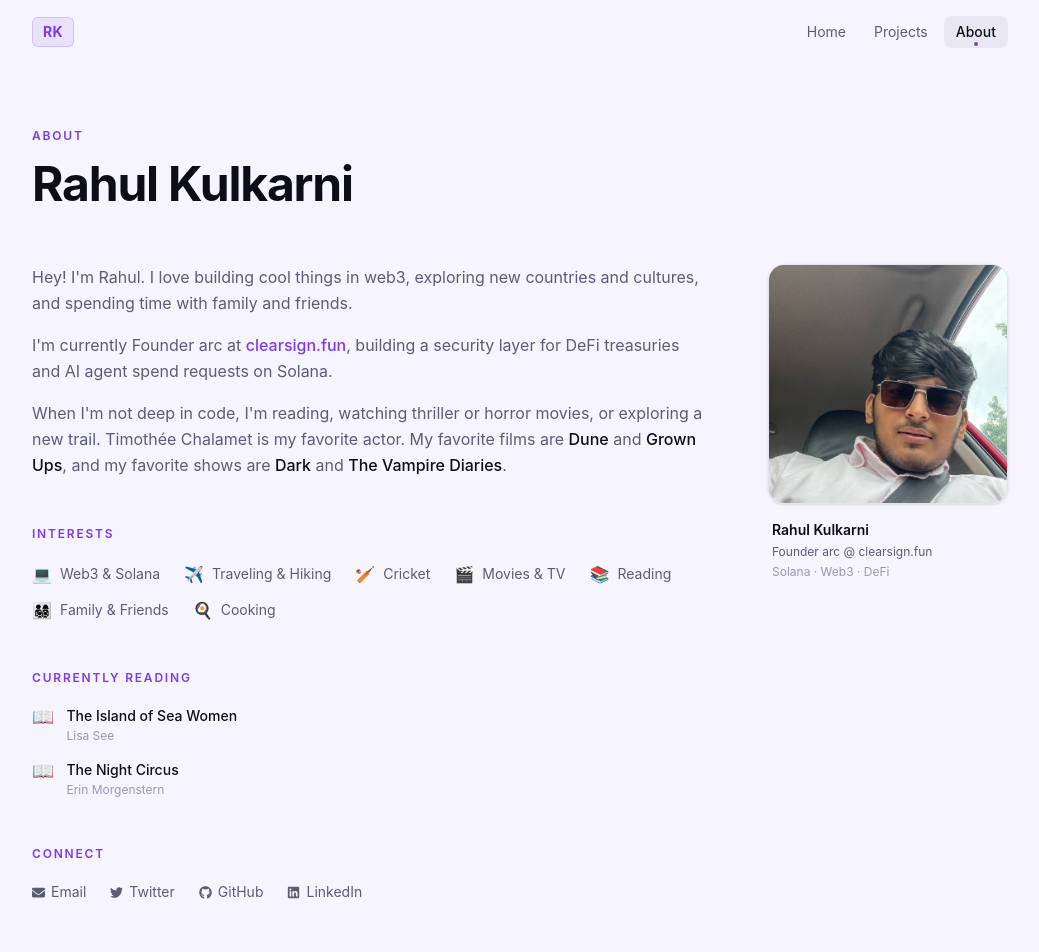
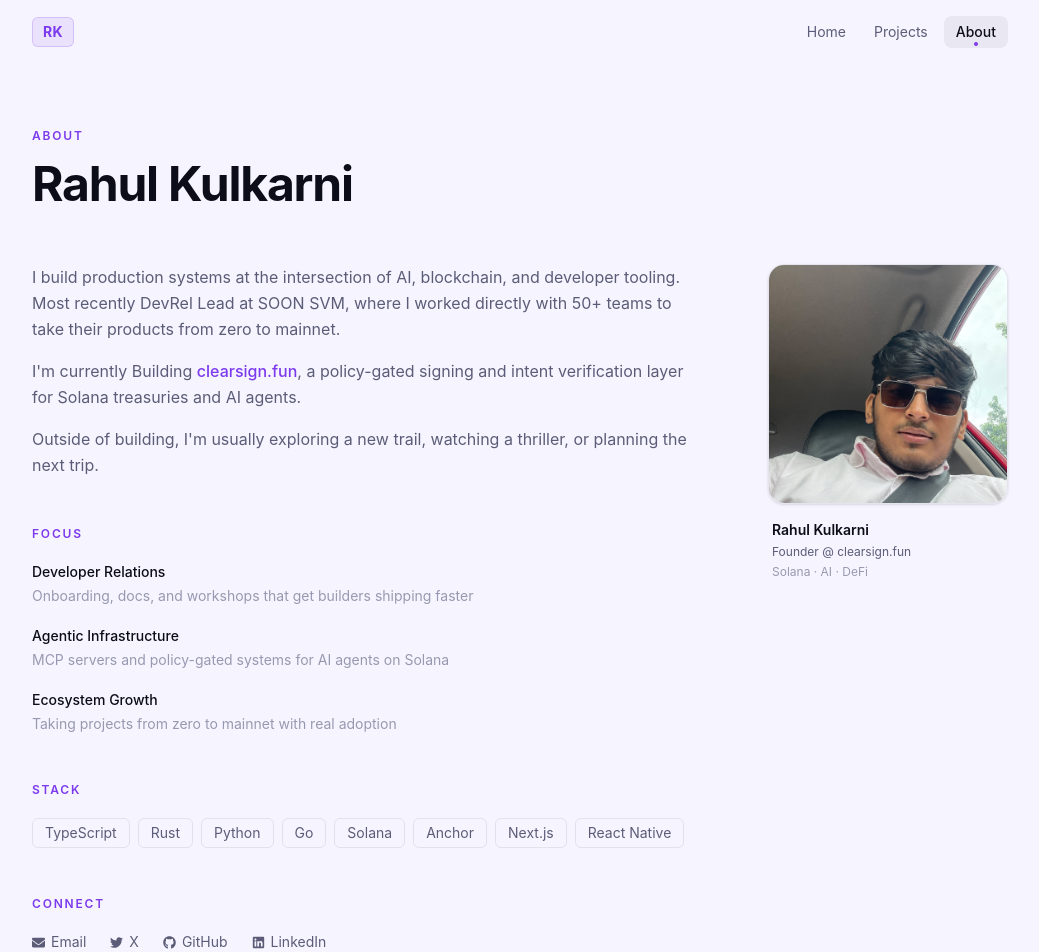
Before and after one commit to rkmonarch/portfolio, a Next.js app: page /about in a window 1280 px wide. Shown: the top 952 px of the page, without its empty margins (120-1159 px from the left). Built offline with nearby package versions, Linux system fonts and the light colour scheme.

Commit message:
chore: projects

```diff
--- a/src/app/about/page.tsx
+++ b/src/app/about/page.tsx
@@ -1,27 +1,42 @@
-'use client';
-import React from 'react';
-import { FaEnvelope, FaTwitter, FaGithub, FaLinkedin } from 'react-icons/fa';
+"use client";
+import React from "react";
+import { FaEnvelope, FaTwitter, FaGithub, FaLinkedin } from "react-icons/fa";
 
-const interests = [
-  { icon: '💻', label: 'Web3 & Solana' },
-  { icon: '✈️', label: 'Traveling & Hiking' },
-  { icon: '🏏', label: 'Cricket' },
-  { icon: '🎬', label: 'Movies & TV' },
-  { icon: '📚', label: 'Reading' },
-  { icon: '👨‍👩‍👧‍👦', label: 'Family & Friends' },
-  { icon: '🍳', label: 'Cooking' },
+const focus = [
+  {
+    label: "Developer Relations",
+    detail: "Onboarding, docs, and workshops that get builders shipping faster",
+  },
+  {
+    label: "Agentic Infrastructure",
+    detail: "MCP servers and policy-gated systems for AI agents on Solana",
+  },
+  {
+    label: "Ecosystem Growth",
+    detail: "Taking projects from zero to mainnet with real adoption",
+  },
 ];
 
-const currentlyReading = [
-  { title: 'The Island of Sea Women', author: 'Lisa See' },
-  { title: 'The Night Circus', author: 'Erin Morgenstern' },
+const stack = [
+  "TypeScript",
+  "Rust",
+  "Python",
+  "Go",
+  "Solana",
+  "Anchor",
+  "Next.js",
+  "React Native",
 ];
 
 const socials = [
-  { href: 'mailto:rkweb3.00@gmail.com', Icon: FaEnvelope, label: 'Email' },
-  { href: 'https://twitter.com/0xrahul', Icon: FaTwitter, label: 'Twitter' },
-  { href: 'https://github.com/rkmonarch', Icon: FaGithub, label: 'GitHub' },
-  { href: 'https://linkedin.com/in/0xrahul', Icon: FaLinkedin, label: 'LinkedIn' },
+  { href: "mailto:rkweb3.00@gmail.com", Icon: FaEnvelope, label: "Email" },
+  { href: "https://x.com/0xrahul", Icon: FaTwitter, label: "X" },
+  { href: "https://github.com/rkmonarch", Icon: FaGithub, label: "GitHub" },
+  {
+    href: "https://linkedin.com/in/0xrahul",
+    Icon: FaLinkedin,
+    label: "LinkedIn",
+  },
 ];
 
 export default function AboutPage() {
@@ -29,7 +44,9 @@ export default function AboutPage() {
     <main className="max-w-5xl mx-auto px-6 py-16">
       {/* Header */}
       <div className="mb-14">
-        <p className="text-xs font-mono text-[#7C3AED] uppercase tracking-[0.15em] mb-4 font-semibold">About</p>
+        <p className="text-xs font-mono text-[#7C3AED] uppercase tracking-[0.15em] mb-4 font-semibold">
+          About
+        </p>
         <h1 className="text-4xl md:text-5xl font-bold text-[#0d0d1a] tracking-tight">
           Rahul Kulkarni
         </h1>
@@ -38,15 +55,16 @@ export default function AboutPage() {
       <div className="grid grid-cols-1 md:grid-cols-[1fr_240px] gap-16 items-start">
         {/* Left */}
         <div className="space-y-12">
-
           {/* Bio */}
           <div className="space-y-4 text-[#5c5c78] text-base leading-relaxed">
             <p>
-              Hey! I&apos;m Rahul. I love building cool things in web3, exploring new countries
-              and cultures, and spending time with family and friends.
+              I build production systems at the intersection of AI, blockchain,
+              and developer tooling. Most recently DevRel Lead at SOON SVM,
+              where I worked directly with 50+ teams to take their products from
+              zero to mainnet.
             </p>
             <p>
-              I&apos;m currently Founder arc at{' '}
+              I&apos;m currently Building{" "}
               <a
                 href="https://clearsign.fun"
                 target="_blank"
@@ -55,52 +73,48 @@ export default function AboutPage() {
               >
                 clearsign.fun
               </a>
-              , building a security layer for DeFi treasuries and AI agent spend requests on Solana.
+              , a policy-gated signing and intent verification layer for Solana
+              treasuries and AI agents.
             </p>
             <p>
-              When I&apos;m not deep in code, I&apos;m reading, watching thriller or horror movies,
-              or exploring a new trail. Timothée Chalamet is my favorite actor. My favorite films
-              are <strong className="text-[#0d0d1a] font-medium">Dune</strong> and{' '}
-              <strong className="text-[#0d0d1a] font-medium">Grown Ups</strong>, and my favorite
-              shows are <strong className="text-[#0d0d1a] font-medium">Dark</strong> and{' '}
-              <strong className="text-[#0d0d1a] font-medium">The Vampire Diaries</strong>.
+              Outside of building, I&apos;m usually exploring a new trail,
+              watching a thriller, or planning the next trip.
             </p>
           </div>
 
-          {/* Interests — no boxes, just clean inline chips */}
+          {/* Focus areas */}
           <div>
             <p className="text-xs font-mono text-[#7C3AED] uppercase tracking-[0.15em] mb-5 font-semibold">
-              Interests
+              Focus
             </p>
-            <div className="flex flex-wrap gap-x-6 gap-y-3">
-              {interests.map(({ icon, label }) => (
-                <span key={label} className="flex items-center gap-2 text-[#5c5c78]">
-                  <span className="text-base">{icon}</span>
-                  <span className="text-sm">{label}</span>
+            <div className="space-y-5">
+              {focus.map(({ label, detail }) => (
+                <div key={label}>
+                  <p className="text-sm font-medium text-[#0d0d1a]">{label}</p>
+                  <p className="text-sm text-[#9898b0] mt-1">{detail}</p>
+                </div>
+              ))}
+            </div>
+          </div>
+
+          {/* Stack */}
+          <div>
+            <p className="text-xs font-mono text-[#7C3AED] uppercase tracking-[0.15em] mb-5 font-semibold">
+              Stack
+            </p>
+            <div className="flex flex-wrap gap-2">
+              {stack.map((tech) => (
+                <span
+                  key={tech}
+                  className="text-sm text-[#5c5c78] border border-black/[0.08] rounded-md px-3 py-1"
+                >
+                  {tech}
                 </span>
               ))}
             </div>
           </div>
 
-          {/* Currently Reading */}
-          <div>
-            <p className="text-xs font-mono text-[#7C3AED] uppercase tracking-[0.15em] mb-5 font-semibold">
-              Currently Reading
-            </p>
-            <div className="space-y-4">
-              {currentlyReading.map(({ title, author }) => (
-                <div key={title} className="flex items-start gap-3">
-                  <span className="text-lg mt-0.5 leading-none">📖</span>
-                  <div>
-                    <p className="text-sm font-medium text-[#0d0d1a]">{title}</p>
-                    <p className="text-xs text-[#9898b0] mt-0.5">{author}</p>
-                  </div>
-                </div>
-              ))}
-            </div>
-          </div>
-
-          {/* Connect — plain text links, no boxes */}
+          {/* Connect */}
           <div>
             <p className="text-xs font-mono text-[#7C3AED] uppercase tracking-[0.15em] mb-5 font-semibold">
               Connect
@@ -120,7 +134,6 @@ export default function AboutPage() {
               ))}
             </div>
           </div>
-
         </div>
 
         {/* Right: Photo */}
@@ -133,9 +146,11 @@ export default function AboutPage() {
             />
           </div>
           <div className="space-y-1 pl-1">
-            <p className="text-sm font-semibold text-[#0d0d1a]">Rahul Kulkarni</p>
-            <p className="text-xs text-[#5c5c78]">Founder arc @ clearsign.fun</p>
-            <p className="text-xs text-[#9898b0]">Solana · Web3 · DeFi</p>
+            <p className="text-sm font-semibold text-[#0d0d1a]">
+              Rahul Kulkarni
+            </p>
+            <p className="text-xs text-[#5c5c78]">Founder @ clearsign.fun</p>
+            <p className="text-xs text-[#9898b0]">Solana · AI · DeFi</p>
           </div>
         </div>
       </div>
--- a/src/app/page.tsx
+++ b/src/app/page.tsx
@@ -1,66 +1,66 @@
-import React from 'react';
-import Link from 'next/link';
+import React from "react";
+import Link from "next/link";
 
 const experience = [
   {
-    company: 'clearsign.fun',
-    role: 'Founder arc',
-    period: '2026–Current',
-    link: 'https://clearsign.fun',
-    color: '#7C3AED',
+    company: "clearsign.fun",
+    role: "Founder",
+    period: "2026–Current",
+    link: "https://clearsign.fun",
+    color: "#7C3AED",
   },
   {
-    company: 'SOON SVM',
-    role: 'DevRel Lead',
-    period: '2024–2026',
-    link: 'https://twitter.com/soon_svm',
-    color: '#6B7280',
+    company: "SOON SVM",
+    role: "DevRel Lead",
+    period: "2024–2026",
+    link: "https://twitter.com/soon_svm",
+    color: "#6B7280",
   },
   {
-    company: 'Solana Labs',
-    role: 'Solana Fellow',
-    period: '2024',
-    link: 'https://twitter.com/solana',
-    color: '#059669',
+    company: "Solana Labs",
+    role: "Solana Fellow",
+    period: "2024",
+    link: "https://twitter.com/solana",
+    color: "#059669",
   },
   {
-    company: 'Shuffles',
-    role: 'Founder',
-    period: '2024',
-    link: 'https://twitter.com/shuffles_xyz',
-    color: '#0284C7',
+    company: "Shuffles",
+    role: "Founder",
+    period: "2024",
+    link: "https://twitter.com/shuffles_xyz",
+    color: "#0284C7",
   },
   {
-    company: 'Fetcch',
-    role: 'DevRel',
-    period: '2023–2024',
-    link: 'https://twitter.com/FetcchX',
-    color: '#DB2777',
+    company: "Fetcch",
+    role: "DevRel",
+    period: "2023–2024",
+    link: "https://twitter.com/FetcchX",
+    color: "#DB2777",
   },
   {
-    company: 'iCeipts Technologies',
-    role: 'Software Engineer',
-    period: '2021–2023',
-    link: 'https://iceipts.com',
-    color: '#D97706',
+    company: "iCeipts Technologies",
+    role: "Software Engineer",
+    period: "2021–2023",
+    link: "https://iceipts.com",
+    color: "#D97706",
   },
 ];
 
 const featured = [
   {
-    title: 'SLOGAN SDK',
-    link: 'https://www.npmjs.com/package/@rkmonarch/slogan',
-    desc: 'Privacy SDK for Solana with stealth addresses, payment discovery, claim flows, and mixer primitives.',
+    title: "clearsign",
+    link: "https://clearsign.fun",
+    desc: "Security layer for DeFi treasuries and AI agent spend requests. OWS-native multi-signature with human-readable proposals, tamper-proof TTL, anomaly detection, and secure remote signing on Solana.",
   },
   {
-    title: 'clearsign',
-    link: 'https://www.npmjs.com/package/clearsign',
-    desc: 'OWS-native security layer for treasury and AI agent spend approvals with readable proposals and remote signing.',
+    title: "Shuffles",
+    link: "https://shuffles.xyz",
+    desc: "Mobile crypto trading and swapping across 7+ networks.",
   },
   {
-    title: 'Shuffles',
-    link: 'https://shuffles.xyz',
-    desc: 'Mobile crypto trading and swapping across 7+ networks.',
+    title: "SLOGAN SDK",
+    link: "https://www.npmjs.com/package/@rkmonarch/slogan",
+    desc: "Privacy SDK for Solana with stealth addresses, payment discovery, claim flows, and mixer primitives.",
   },
 ];
 
@@ -72,11 +72,17 @@ export default function Home() {
         {/* Decorative blobs */}
         <div
           className="absolute top-0 right-0 w-[480px] h-[480px] rounded-full pointer-events-none -z-10"
-          style={{ background: 'radial-gradient(circle, rgba(124,58,237,0.08) 0%, transparent 70%)' }}
+          style={{
+            background:
+              "radial-gradient(circle, rgba(124,58,237,0.08) 0%, transparent 70%)",
+          }}
         />
         <div
           className="absolute bottom-10 left-10 w-[320px] h-[320px] rounded-full pointer-events-none -z-10"
-          style={{ background: 'radial-gradient(circle, rgba(5,150,105,0.06) 0%, transparent 70%)' }}
+          style={{
+            background:
+              "radial-gradient(circle, rgba(5,150,105,0.06) 0%, transparent 70%)",
+          }}
         />
 
         <div className="relative">
@@ -89,13 +95,14 @@ export default function Home() {
               className="inline-flex items-center gap-2 text-xs font-mono bg-[#7C3AED]/10 text-[#7C3AED] px-3 py-1.5 rounded-full border border-[#7C3AED]/20 font-medium hover:bg-[#7C3AED]/15 transition-colors"
             >
               <span className="w-1.5 h-1.5 rounded-full bg-[#7C3AED] pulse-dot" />
-              Founder arc @ clearsign.fun
+              Builder @ clearsign.fun
             </a>
           </div>
 
           {/* Name */}
           <h1 className="fade-up delay-2 text-[clamp(52px,10vw,96px)] font-bold tracking-tight leading-[0.92] mb-6 text-[#0d0d1a]">
-            Rahul<br />
+            Rahul
+            <br />
             Kulkarni<span className="text-[#7C3AED]">.</span>
           </h1>
 
@@ -106,8 +113,8 @@ export default function Home() {
 
           {/* Bio */}
           <p className="fade-up delay-4 text-[#9898b0] text-base max-w-md mb-10 leading-relaxed">
-            Building at the edge of web3 and developer experience.
-            $300M+ volume shipped, 50+ projects to mainnet, 25+ hackathons won.
+            Building at the edge of web3 and developer experience. $300M+ volume
+            shipped, 50+ projects to mainnet, 25+ hackathons won.
           </p>
 
           {/* CTAs */}
@@ -163,7 +170,9 @@ export default function Home() {
                   <span className="text-[#5c5c78] text-sm">{exp.role}</span>
                 </div>
               </div>
-              <span className="text-xs text-[#9898b0] font-mono tabular-nums">{exp.period}</span>
+              <span className="text-xs text-[#9898b0] font-mono tabular-nums">
+                {exp.period}
+              </span>
             </a>
           ))}
         </div>
@@ -200,7 +209,7 @@ export default function Home() {
                   {project.title}
                 </span>
                 <span className="hidden sm:block text-[#d4d4e0] text-xs flex-1 overflow-hidden">
-                  {'·'.repeat(80)}
+                  {"·".repeat(80)}
                 </span>
                 <span className="text-sm text-[#9898b0] sm:text-right mt-0.5 sm:mt-0 truncate max-w-xs">
                   {project.desc}
```
